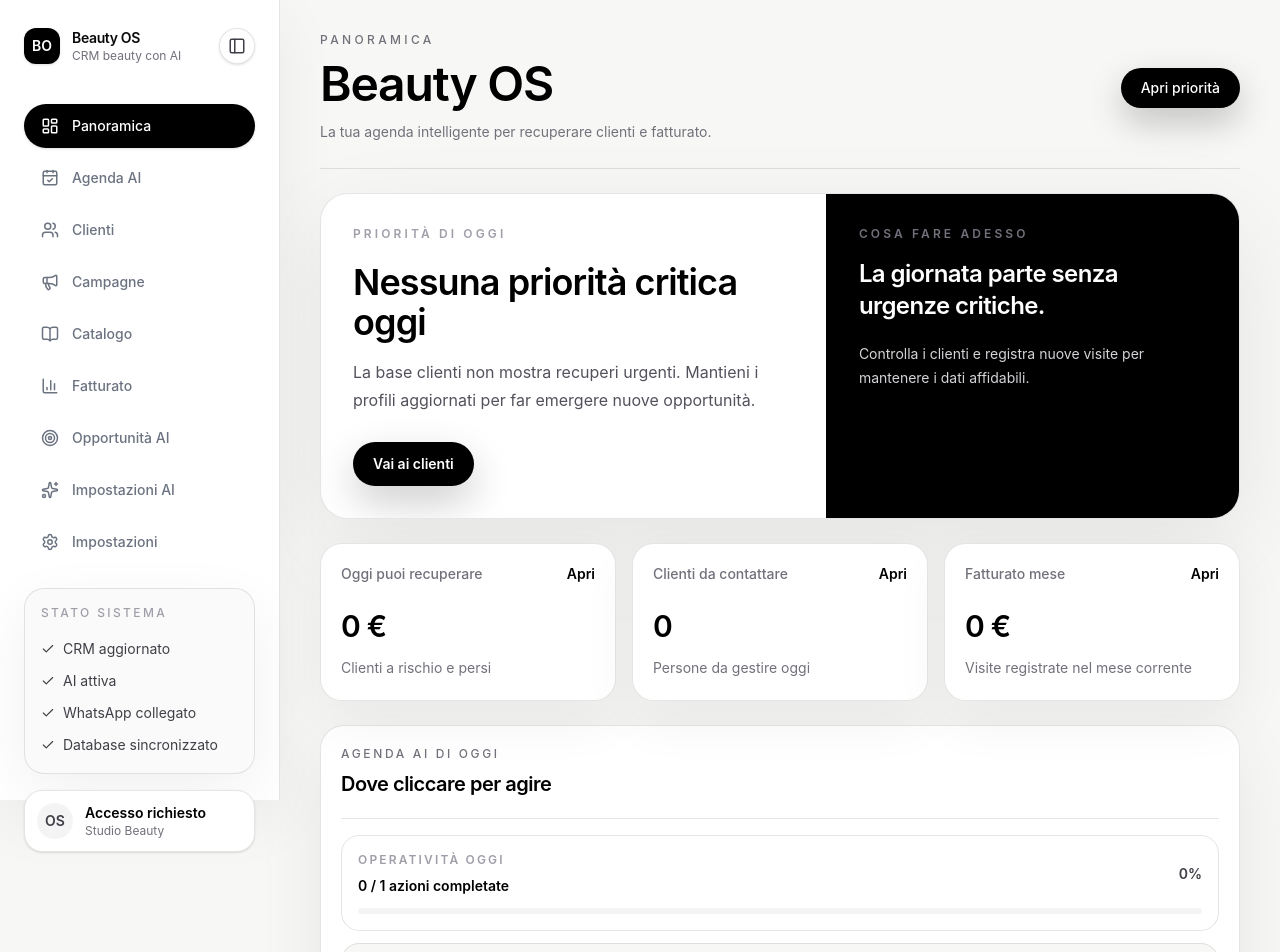
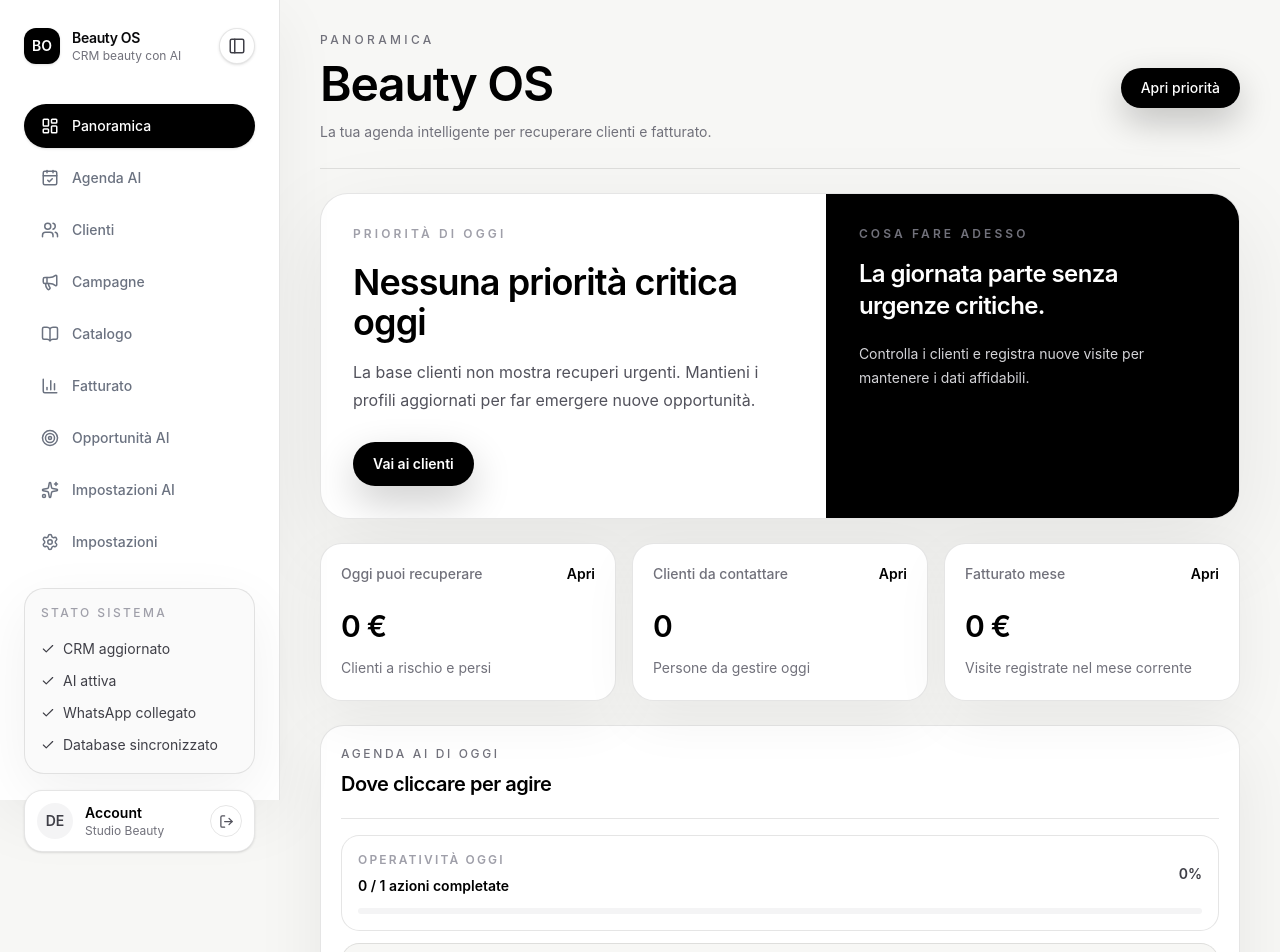
Before and after one commit to debenedictismichele2020-netizen/beauty-os, a Next.js app: page / in a window 1280 px wide. Shown: the top 952 px of the page. Built offline with nearby package versions, Linux system fonts and the light colour scheme; no server answers; the database is empty.

Commit message:
Always show sidebar account panel

```diff
--- a/app/components/CollapsibleSidebarShell.tsx
+++ b/app/components/CollapsibleSidebarShell.tsx
@@ -145,14 +145,20 @@ export function CollapsibleSidebarShell({
           })}
         </nav>
 
+        <div className="mt-4 lg:hidden">
+          <SidebarAccountPanel />
+        </div>
+
         <div
-          className={`mt-auto hidden space-y-4 pt-6 transition-all duration-300 ease-in-out lg:block ${
-            sidebarCollapsed
-              ? "lg:pointer-events-none lg:opacity-0"
-              : "opacity-100"
-          }`}
+          className="mt-auto hidden space-y-4 pt-6 transition-all duration-300 ease-in-out lg:block"
         >
-          <div className="rounded-[1.25rem] border border-black/10 bg-[#fafafa] p-4 shadow-[0_18px_60px_rgba(0,0,0,0.06)]">
+          <div
+            className={`overflow-hidden rounded-[1.25rem] border border-black/10 bg-[#fafafa] shadow-[0_18px_60px_rgba(0,0,0,0.06)] transition-all duration-300 ${
+              sidebarCollapsed
+                ? "pointer-events-none h-0 border-transparent p-0 opacity-0"
+                : "h-auto p-4 opacity-100"
+            }`}
+          >
             <p className="text-xs font-medium uppercase tracking-[0.2em] text-zinc-400">
               Stato sistema
             </p>
@@ -171,12 +177,12 @@ export function CollapsibleSidebarShell({
             </div>
           </div>
 
-          <SidebarAccountPanel />
+          <SidebarAccountPanel compact={sidebarCollapsed} />
         </div>
       </aside>
 
       <section
-        className={`min-w-0 px-5 pb-5 pt-28 transition-[margin,padding] duration-300 ease-in-out sm:px-8 lg:px-10 lg:py-8 ${
+        className={`min-w-0 px-5 pb-5 pt-56 transition-[margin,padding] duration-300 ease-in-out sm:px-8 lg:px-10 lg:py-8 ${
           sidebarCollapsed ? "lg:ml-20" : "lg:ml-[280px]"
         }`}
       >
--- a/app/components/SidebarAccountPanel.tsx
+++ b/app/components/SidebarAccountPanel.tsx
@@ -11,15 +11,27 @@ type SidebarAccountState = {
   salonName: string;
 };
 
-export default function SidebarAccountPanel() {
+type SidebarAccountPanelProps = {
+  compact?: boolean;
+};
+
+const fallbackAccount: SidebarAccountState = {
+  email: "Account",
+  salonName: "Studio Beauty",
+};
+
+export default function SidebarAccountPanel({
+  compact = false,
+}: SidebarAccountPanelProps) {
   const router = useRouter();
-  const [account, setAccount] = useState<SidebarAccountState | null>(null);
-  const [isLoading, setIsLoading] = useState(true);
+  const [account, setAccount] =
+    useState<SidebarAccountState>(fallbackAccount);
 
   useEffect(() => {
     let isMounted = true;
 
     async function loadAccount() {
+      try {
         const user = await getCurrentUser();
         const salon = user ? await ensureUserSalon() : null;
 
@@ -27,15 +39,15 @@ export default function SidebarAccountPanel() {
           return;
         }
 
-      setAccount(
-        user
-          ? {
-              email: user.email ?? "Utente Beauty OS",
-              salonName: salon?.name ?? "Studio Beauty",
+        setAccount({
+          email: user?.email ?? fallbackAccount.email,
+          salonName: salon?.name ?? fallbackAccount.salonName,
+        });
+      } catch {
+        if (isMounted) {
+          setAccount(fallbackAccount);
         }
-          : null,
-      );
-      setIsLoading(false);
+      }
     }
 
     void loadAccount();
@@ -51,29 +63,39 @@ export default function SidebarAccountPanel() {
     router.refresh();
   }
 
+  const initials =
+    account.email === fallbackAccount.email
+      ? "DE"
+      : account.email.slice(0, 2).toUpperCase();
+
   return (
-    <div className="flex items-center gap-3 rounded-[1.15rem] border border-black/10 bg-white p-3 shadow-sm">
+    <div
+      className={`flex items-center rounded-[1.15rem] border border-black/10 bg-white shadow-sm ${
+        compact ? "flex-col gap-2 p-2" : "gap-3 p-3"
+      }`}
+    >
       <div className="grid size-9 shrink-0 place-items-center rounded-full bg-zinc-100 text-sm font-semibold text-zinc-700">
-        {account?.email ? account.email.slice(0, 2).toUpperCase() : "OS"}
+        {initials}
       </div>
+      {!compact ? (
         <div className="min-w-0 flex-1">
           <p className="truncate text-sm font-semibold text-black">
-          {isLoading ? "Verifica accesso..." : account?.email ?? "Accesso richiesto"}
+            {account.email}
           </p>
           <p className="truncate text-xs text-zinc-500">
-          {account?.salonName ?? "Studio Beauty"}
+            {account.salonName}
           </p>
         </div>
-      {account ? (
+      ) : null}
       <button
         aria-label="Esci"
         className="grid size-8 shrink-0 place-items-center rounded-full border border-black/10 text-zinc-600 transition hover:border-black/20 hover:bg-zinc-50 hover:text-black"
         onClick={handleSignOut}
+        title="Esci"
         type="button"
       >
         <LogOut aria-hidden="true" size={15} strokeWidth={2} />
       </button>
-      ) : null}
     </div>
   );
 }
```
Lines whose indentation alone changed are shown as unchanged.
